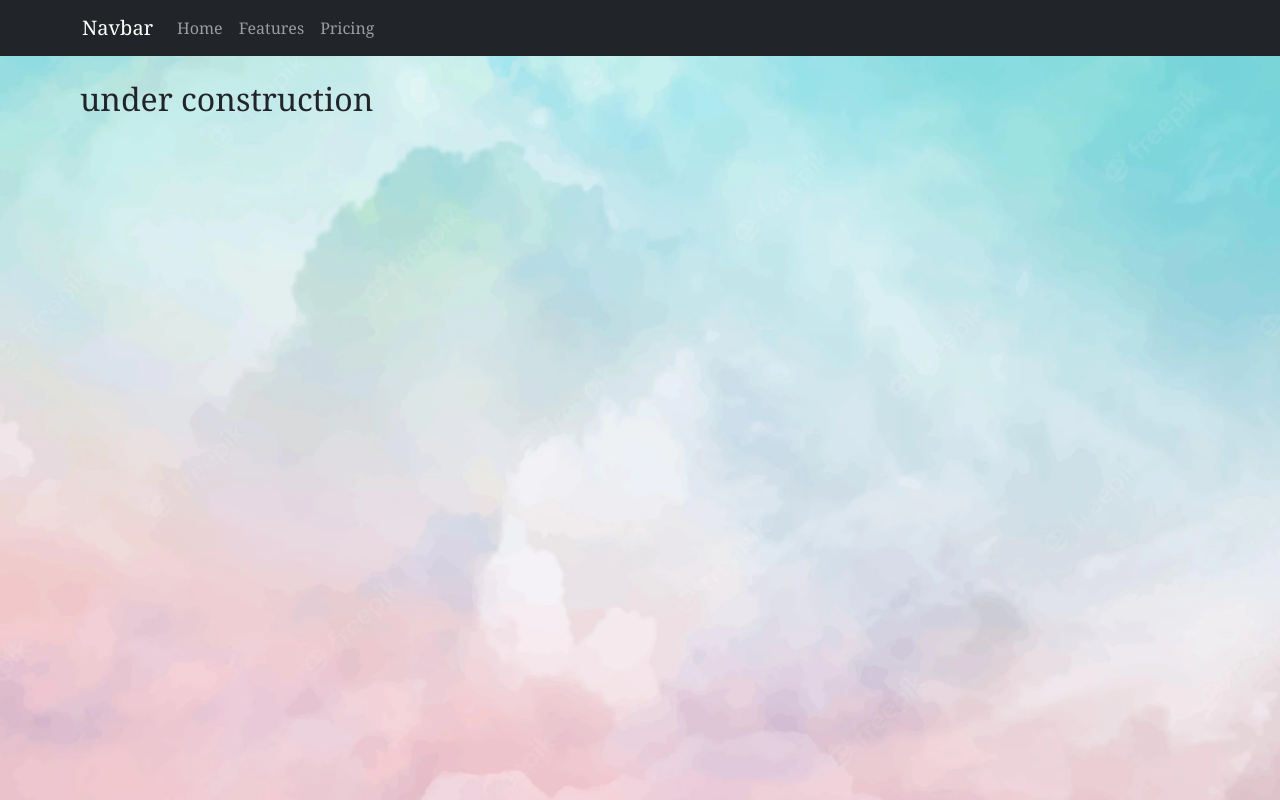
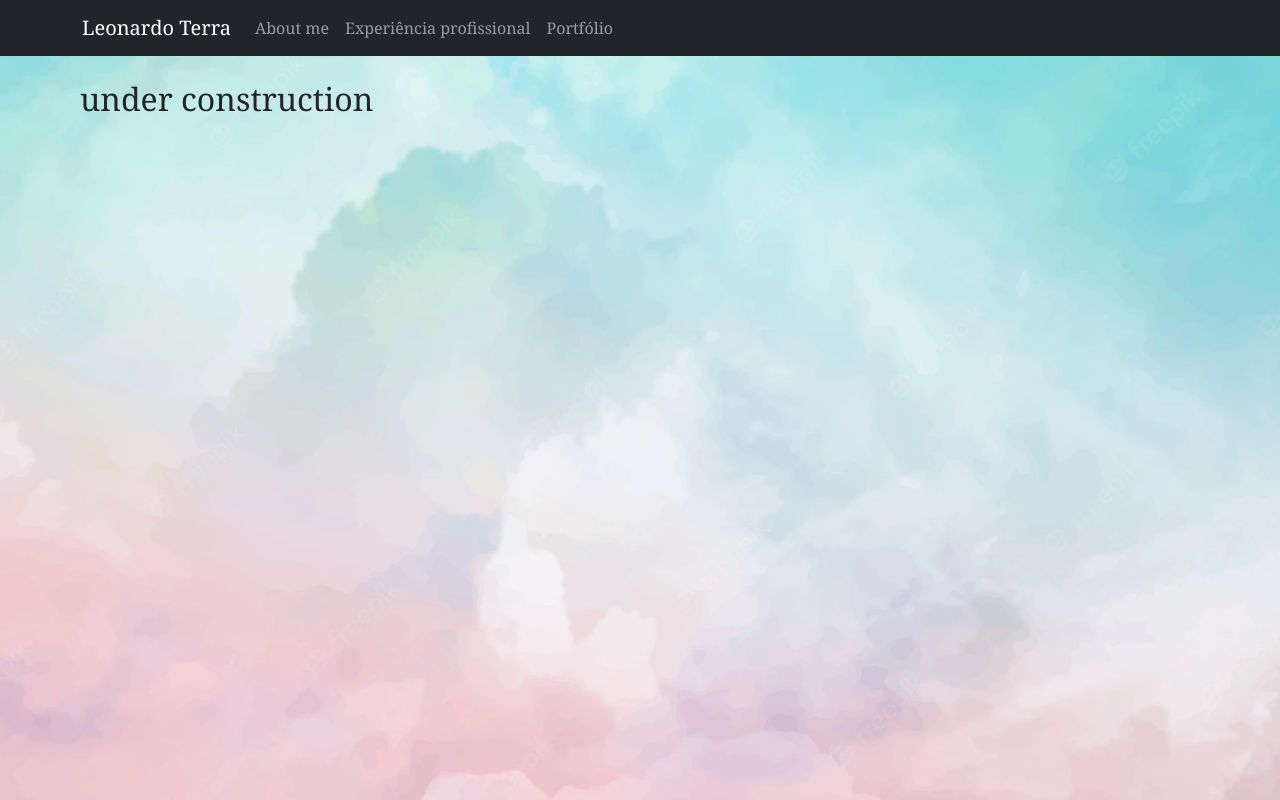
Before and after one commit to leonardo-terra/personal-portfolio, a React (Create React App) app: page / in a window 1280 px wide. Shown: the top 800 px of the page. Built offline with nearby package versions, Linux system fonts and the light colour scheme; a web font is replaced by a local one.

Commit message:
update navba

```diff
--- a/src/components/Header.jsx
+++ b/src/components/Header.jsx
@@ -5,11 +5,11 @@ export default function Header() {
     <nav className='fixed z-50 w-full'>
       <Navbar bg='dark' variant='dark'>
         <Container>
-          <Navbar.Brand href='#home'>Navbar</Navbar.Brand>
+          <Navbar.Brand href='#home'>Leonardo Terra</Navbar.Brand>
           <Nav className='me-auto'>
-            <Nav.Link href='#home'>Home</Nav.Link>
-            <Nav.Link href='#features'>Features</Nav.Link>
-            <Nav.Link href='#pricing'>Pricing</Nav.Link>
+            <Nav.Link href='#home'>About me</Nav.Link>
+            <Nav.Link href='#features'>Experiência profissional</Nav.Link>
+            <Nav.Link href='#pricing'>Portfólio</Nav.Link>
           </Nav>
         </Container>
       </Navbar>
```
